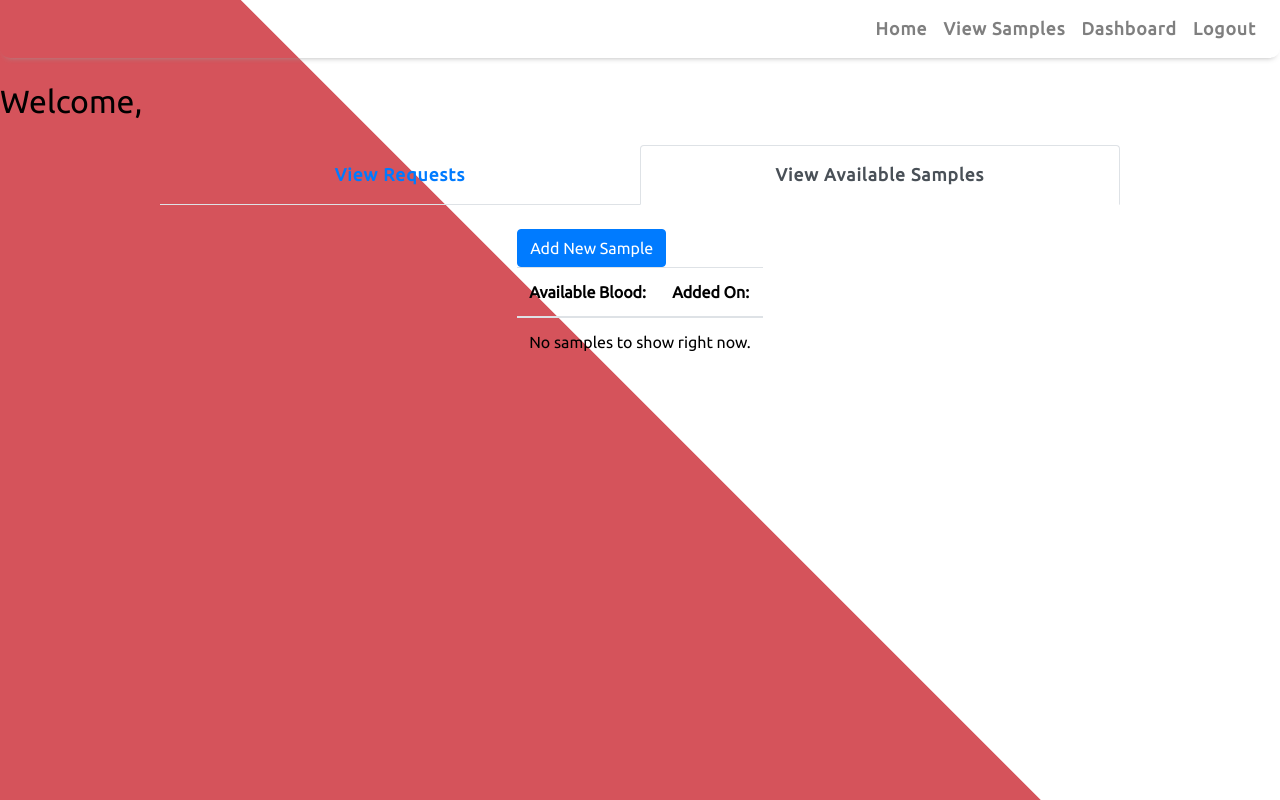
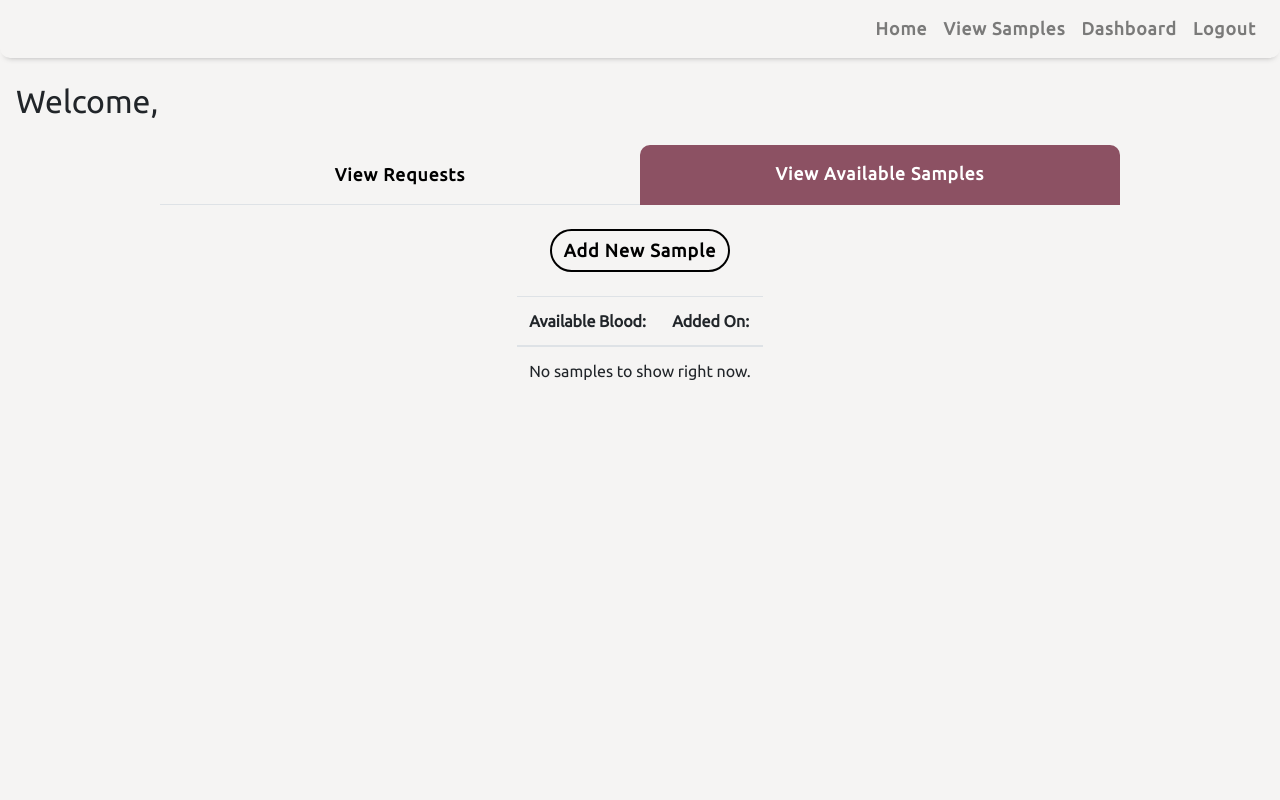
Before and after one commit to Roy-05/bloodbank, a PHP site: page /dashboard.php in a window 1280 px wide, after a click on "View Available Samples". Run offline with PHP 8.4, Linux system fonts and the light colour scheme; the visitor is signed in with stand-in values (Sample User, id 1); data that the repository does not hold is empty; some libraries are stand-ins or nearby versions.

Commit message:
finish css work on dashboard

```diff
--- a/components/welcomeBanner.php
+++ b/components/welcomeBanner.php
@@ -1,6 +1,6 @@
 <!-- This component is a simple banner to display the currently logged in user. -->
 <div>
-    <h2 class="my-4">
+    <h2 class="my-4 mx-3">
         Welcome,
         <?php
         require_once("./Model/User.php");
--- a/css/dashboard.css
+++ b/css/dashboard.css
@@ -0,0 +1,44 @@
+
+a.nav-item.active {
+    background-color: #8C5163 !important;
+    color: #fff !important;
+    border:#8C5163 !important;
+}
+
+a.nav-item {
+    border-top-left-radius: 10px !important;
+    border-top-right-radius: 10px !important;
+    color: black !important;
+}
+
+.btn-rounded {
+    background-color: transparent;
+    border: 2px solid black;
+    color:   black;
+    letter-spacing: 1px;
+    transition: all 0.5s;
+    font-size: 18px;
+    border-radius: 30px;
+    font-weight: bolder;
+}
+
+.btn-rounded:focus{
+    outline: none;
+}
+
+
+  @media (hover: hover) {
+    .btn-rounded:hover {
+      background-color: rgb(213, 83, 91);
+      border: 2px solid #D5535B;
+      color: #fff;
+      font-weight: bolder ;
+      transition: 300ms;
+    }
+
+    a.nav-item:hover {
+        background-color: rgba(213, 83, 91, 0.7);
+        color: #fff !important;
+        transition: 300ms;
+    }
+}
--- a/css/main.css
+++ b/css/main.css
@@ -6,11 +6,7 @@
   font-family: "Ubuntu", sans-serif;
   /* overflow-y: hidden; */
   overflow-x: hidden;
-  color: black;
-  background-color: #D5535B;
-  background-image: linear-gradient(45deg, #D5535B 50%, #fff calc(50% + 1px));
-  min-height: 500px;
-
+  background-color: #F5F4F3;
 }
 
 .nav-link,
@@ -27,37 +23,6 @@
   border-radius:  10px;
 }
 
-
-
-.jumbotron {
-  background-color: rgba(232, 232, 232, 0.5);
-  border-radius: 10px;
-}
-
-.btn-rounded {
-    background-color: transparent;
-  border: 2px solid black;
-  color: black;
-  letter-spacing: 1px;
-  transition: all 0.5s;
-  font-size: 18px;
-  border-radius: 30px;
-  font-weight: bolder;
-}
-
-@media (hover: hover) {
-  .btn-rounded:hover {
-    background-color: rgb(213, 83, 91);
-    border: 2px solid #D5535B;
-    color: #fff;
-    font-weight: bolder ;
-    transition: 300ms;
-  }
-
-  .nav-link {
-      color: #000;
-  }
-}
 
 @media screen and (max-width: 768px) {
   h1 {
--- a/dashboard.php
+++ b/dashboard.php
@@ -43,15 +43,17 @@
                     </a>
                 </div>
             </nav>
-            <div class="tab-content d-flex justify-content-center mt-4">
+            <div class="tab-content d-flex justify-content-center my-4">
                 <div id="menu1" class="tab-pane fade show active">
                     <?php include_once("./viewRequestsTable.php") ?>
                 </div>
                 <div id="menu2" class="tab-pane fade">
                     <!-- Trigger modal on button click-->
-                    <button type="button" class="btn btn-primary" data-toggle="modal" data-target="#addBloodModal">
-                    Add New Sample
-                    </button>
+                    <div class="row justify-content-center">
+                        <button id="addNewBlood" type="button" class="btn btn-rounded mb-4" data-toggle="modal" data-target="#addBloodModal">
+                        Add New Sample
+                        </button>
+                    </div>
                     <?php include_once("./addBloodModal.php") ?>
                     <?php include_once("./viewAvbBloodTable.php") ?>
                 </div>
```
Also changed, not shown: css/index.css (added, +39 -0 lines), index.php (+4 -3 lines).
